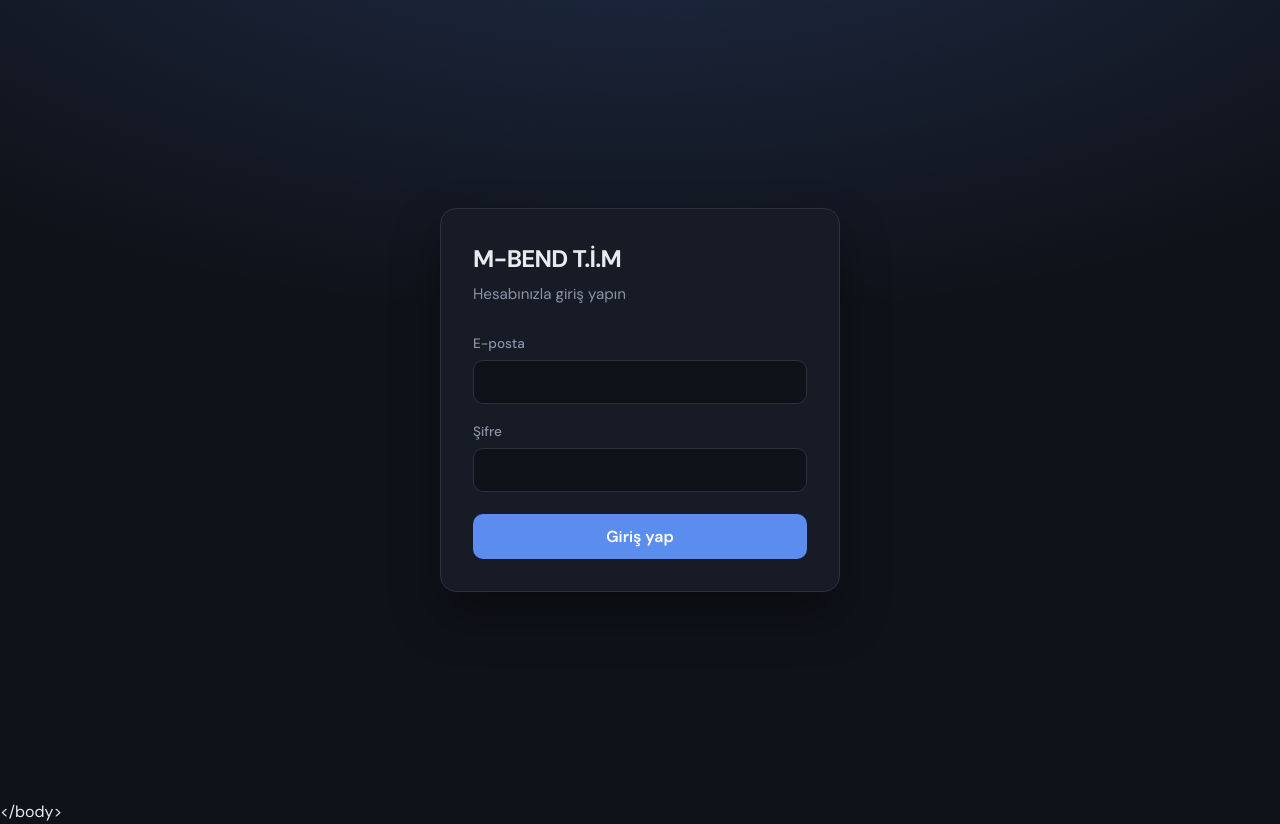
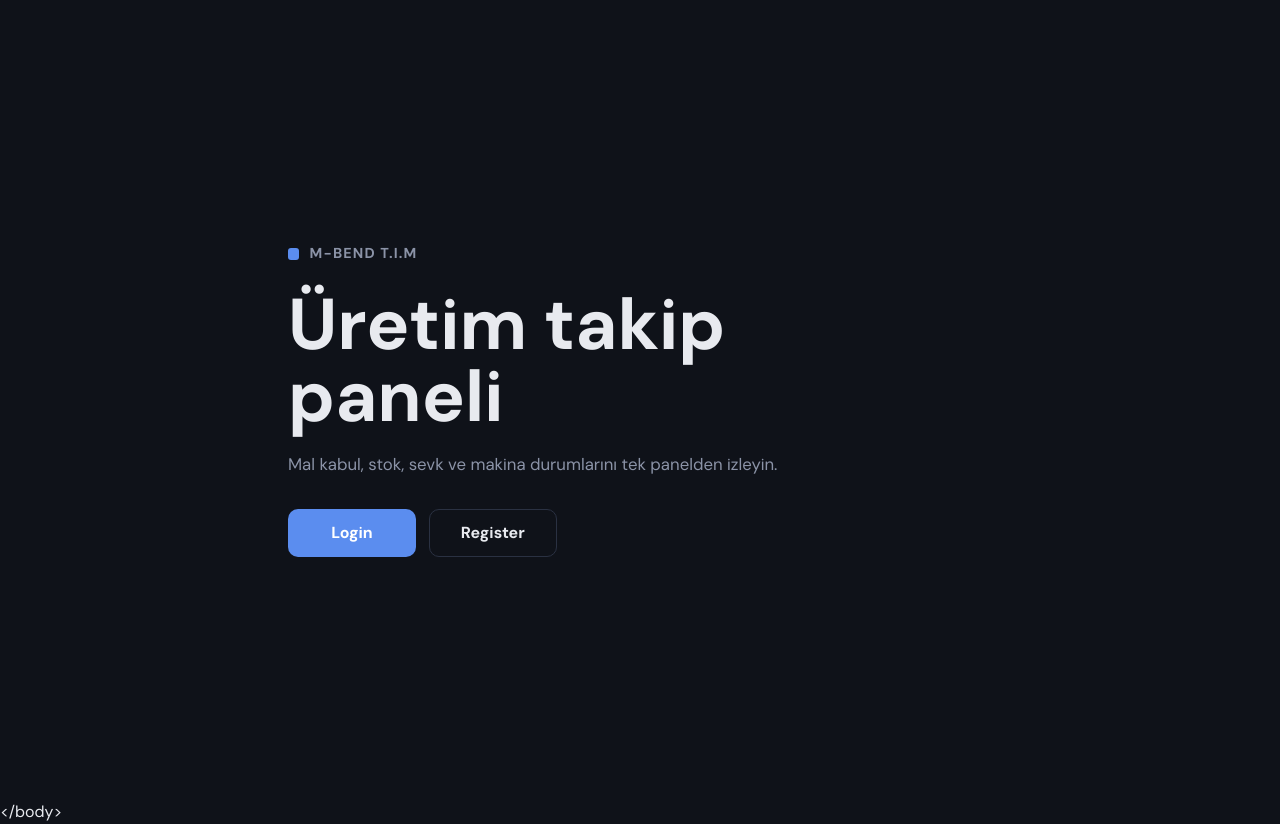
Before and after one commit to redsteelhat/m-bendtim, a React (Vite) app in the folder client/: page / in a window 1280 px wide. Before the commit this address led to /login. Built offline with nearby package versions, Linux system fonts and the light colour scheme; no server answers.

Commit message:
Add public landing page

```diff
--- a/client/src/App.tsx
+++ b/client/src/App.tsx
@@ -1,7 +1,9 @@
 import { Navigate, Route, Routes } from "react-router-dom";
 import { useAuth } from "./auth/AuthContext";
 import { Layout } from "./components/Layout";
+import { LandingPage } from "./pages/LandingPage";
 import { LoginPage } from "./pages/LoginPage";
+import { RegisterPage } from "./pages/RegisterPage";
 import { DashboardPage } from "./pages/DashboardPage";
 import { UsersPage } from "./pages/UsersPage";
 import { MalKabulPage } from "./pages/MalKabulPage";
@@ -26,9 +28,11 @@ function Protected({ children }: { children: React.ReactNode }) {
 export default function App() {
   return (
     <Routes>
+      <Route path="/" element={<LandingPage />} />
       <Route path="/login" element={<LoginPage />} />
+      <Route path="/register" element={<RegisterPage />} />
       <Route
-        path="/"
+        path="/app"
         element={
           <Protected>
             <Layout />
@@ -43,6 +47,12 @@ export default function App() {
         <Route path="makina" element={<MakinaPage />} />
         <Route path="users" element={<UsersPage />} />
       </Route>
+      <Route path="/mal-kabul" element={<Navigate to="/app/mal-kabul" replace />} />
+      <Route path="/stok" element={<Navigate to="/app/stok" replace />} />
+      <Route path="/sevk" element={<Navigate to="/app/sevk" replace />} />
+      <Route path="/raporlar" element={<Navigate to="/app/raporlar" replace />} />
+      <Route path="/makina" element={<Navigate to="/app/makina" replace />} />
+      <Route path="/users" element={<Navigate to="/app/users" replace />} />
       <Route path="*" element={<Navigate to="/" replace />} />
     </Routes>
   );
--- a/client/src/components/Layout.tsx
+++ b/client/src/components/Layout.tsx
@@ -13,26 +13,26 @@ export function Layout() {
           M-BEND T.İ.M
         </div>
         <nav className={styles.nav}>
-          <NavLink end className={styles.navLink} to="/">
+          <NavLink end className={styles.navLink} to="/app">
             Özet
           </NavLink>
-          <NavLink className={styles.navLink} to="/mal-kabul">
+          <NavLink className={styles.navLink} to="/app/mal-kabul">
             Mal kabul
           </NavLink>
-          <NavLink className={styles.navLink} to="/stok">
+          <NavLink className={styles.navLink} to="/app/stok">
             Stoklar
           </NavLink>
-          <NavLink className={styles.navLink} to="/sevk">
+          <NavLink className={styles.navLink} to="/app/sevk">
             Sevk
           </NavLink>
-          <NavLink className={styles.navLink} to="/raporlar">
+          <NavLink className={styles.navLink} to="/app/raporlar">
             Raporlar
           </NavLink>
-          <NavLink className={styles.navLink} to="/makina">
+          <NavLink className={styles.navLink} to="/app/makina">
             Makina
           </NavLink>
           {user?.role === "admin" && (
-            <NavLink className={styles.navLink} to="/users">
+            <NavLink className={styles.navLink} to="/app/users">
               Kullanıcılar
             </NavLink>
           )}
--- /dev/null
+++ b/client/src/pages/LandingPage.module.css
@@ -0,0 +1,98 @@
+.wrap {
+  min-height: 100%;
+  display: flex;
+  align-items: center;
+  justify-content: center;
+  padding: 2rem;
+  background: var(--bg);
+}
+
+.hero {
+  width: min(100%, 44rem);
+}
+
+.brand {
+  display: inline-flex;
+  align-items: center;
+  gap: 0.65rem;
+  margin-bottom: 1.5rem;
+  color: var(--muted);
+  font-size: 0.9rem;
+  font-weight: 700;
+  letter-spacing: 0.08em;
+}
+
+.mark {
+  width: 0.7rem;
+  height: 0.7rem;
+  border-radius: 3px;
+  background: var(--accent);
+}
+
+.title {
+  margin: 0;
+  max-width: 38rem;
+  font-size: clamp(2.25rem, 7vw, 4.5rem);
+  line-height: 1;
+  letter-spacing: 0;
+}
+
+.text {
+  max-width: 34rem;
+  margin: 1.2rem 0 0;
+  color: var(--muted);
+  font-size: 1.05rem;
+}
+
+.actions {
+  display: flex;
+  flex-wrap: wrap;
+  gap: 0.8rem;
+  margin-top: 2rem;
+}
+
+.primary,
+.secondary {
+  display: inline-flex;
+  align-items: center;
+  justify-content: center;
+  min-width: 8rem;
+  min-height: 2.75rem;
+  padding: 0.7rem 1.1rem;
+  border-radius: var(--radius);
+  font-weight: 700;
+}
+
+.primary {
+  background: var(--accent);
+  color: #fff;
+}
+
+.primary:hover {
+  background: var(--accent-hover);
+}
+
+.secondary {
+  border: 1px solid var(--border);
+  color: var(--text);
+}
+
+.secondary:hover {
+  border-color: var(--accent);
+}
+
+@media (max-width: 560px) {
+  .wrap {
+    align-items: flex-start;
+    padding: 4rem 1.25rem;
+  }
+
+  .actions {
+    flex-direction: column;
+  }
+
+  .primary,
+  .secondary {
+    width: 100%;
+  }
+}
--- /dev/null
+++ b/client/src/pages/LandingPage.tsx
@@ -0,0 +1,38 @@
+import { Link, Navigate } from "react-router-dom";
+import { useAuth } from "../auth/AuthContext";
+import styles from "./LandingPage.module.css";
+
+export function LandingPage() {
+  const { user, loading } = useAuth();
+
+  if (loading) {
+    return (
+      <main className={styles.wrap}>
+        <p className="muted">Yükleniyor...</p>
+      </main>
+    );
+  }
+
+  if (user) return <Navigate to="/app" replace />;
+
+  return (
+    <main className={styles.wrap}>
+      <section className={styles.hero}>
+        <div className={styles.brand}>
+          <span className={styles.mark} />
+          <span>M-BEND T.I.M</span>
+        </div>
+        <h1 className={styles.title}>Üretim takip paneli</h1>
+        <p className={styles.text}>Mal kabul, stok, sevk ve makina durumlarını tek panelden izleyin.</p>
+        <div className={styles.actions}>
+          <Link className={styles.primary} to="/login">
+            Login
+          </Link>
+          <Link className={styles.secondary} to="/register">
+            Register
+          </Link>
+        </div>
+      </section>
+    </main>
+  );
+}
--- a/client/src/pages/LoginPage.tsx
+++ b/client/src/pages/LoginPage.tsx
@@ -17,7 +17,7 @@ export function LoginPage() {
       </div>
     );
   }
-  if (user) return <Navigate to="/" replace />;
+  if (user) return <Navigate to="/app" replace />;
 
   async function onSubmit(e: FormEvent) {
     e.preventDefault();
--- /dev/null
+++ b/client/src/pages/RegisterPage.tsx
@@ -0,0 +1,38 @@
+import { Link, Navigate } from "react-router-dom";
+import { useAuth } from "../auth/AuthContext";
+import styles from "./LandingPage.module.css";
+
+export function RegisterPage() {
+  const { user, loading } = useAuth();
+
+  if (loading) {
+    return (
+      <main className={styles.wrap}>
+        <p className="muted">Yükleniyor...</p>
+      </main>
+    );
+  }
+
+  if (user) return <Navigate to="/app" replace />;
+
+  return (
+    <main className={styles.wrap}>
+      <section className={styles.hero}>
+        <div className={styles.brand}>
+          <span className={styles.mark} />
+          <span>M-BEND T.I.M</span>
+        </div>
+        <h1 className={styles.title}>Kayıt</h1>
+        <p className={styles.text}>Kayıt ekranı henüz aktif değil. Şimdilik kullanıcıları panel içinden admin oluşturur.</p>
+        <div className={styles.actions}>
+          <Link className={styles.primary} to="/login">
+            Login
+          </Link>
+          <Link className={styles.secondary} to="/">
+            Ana sayfa
+          </Link>
+        </div>
+      </section>
+    </main>
+  );
+}
```
